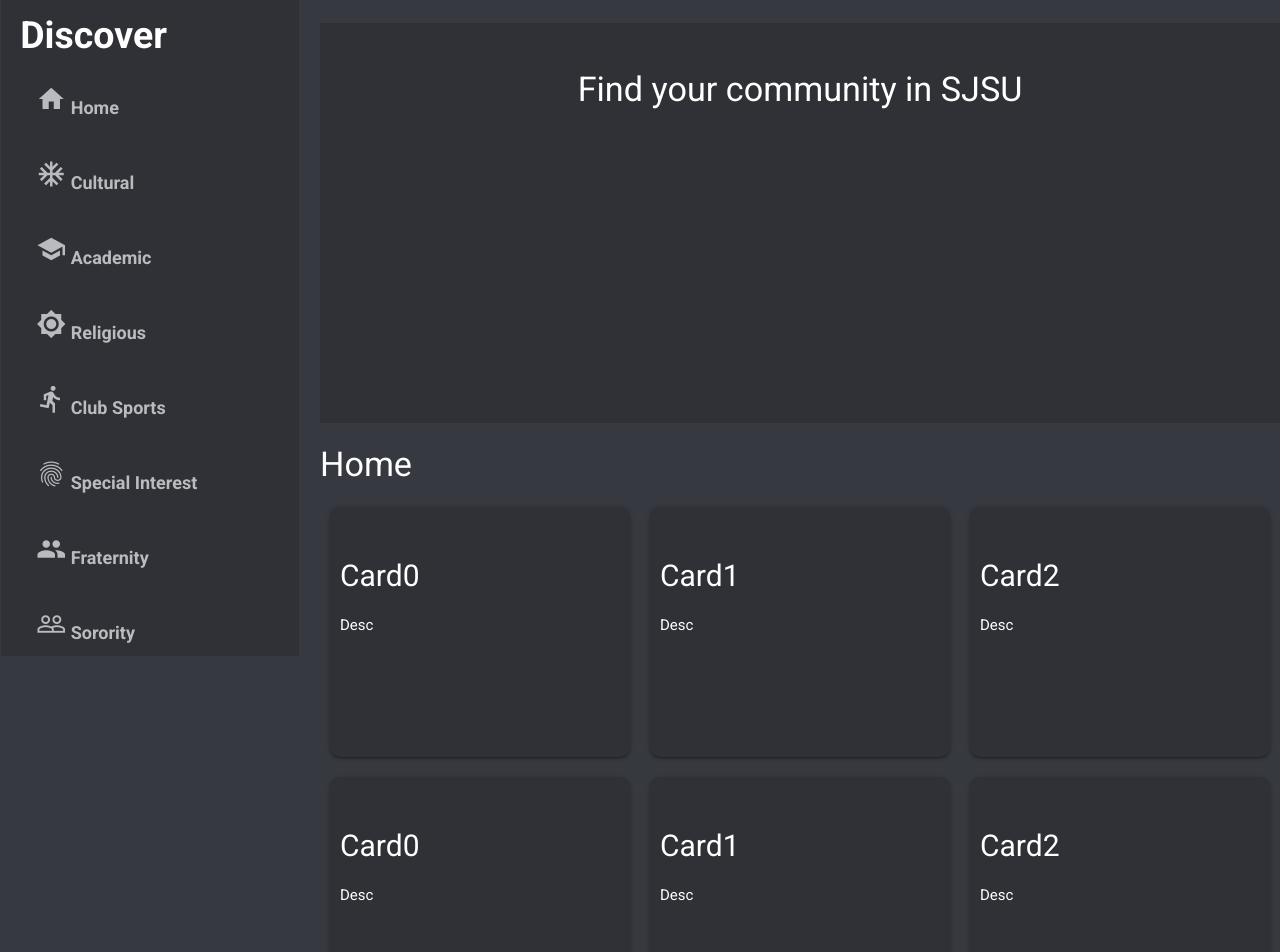
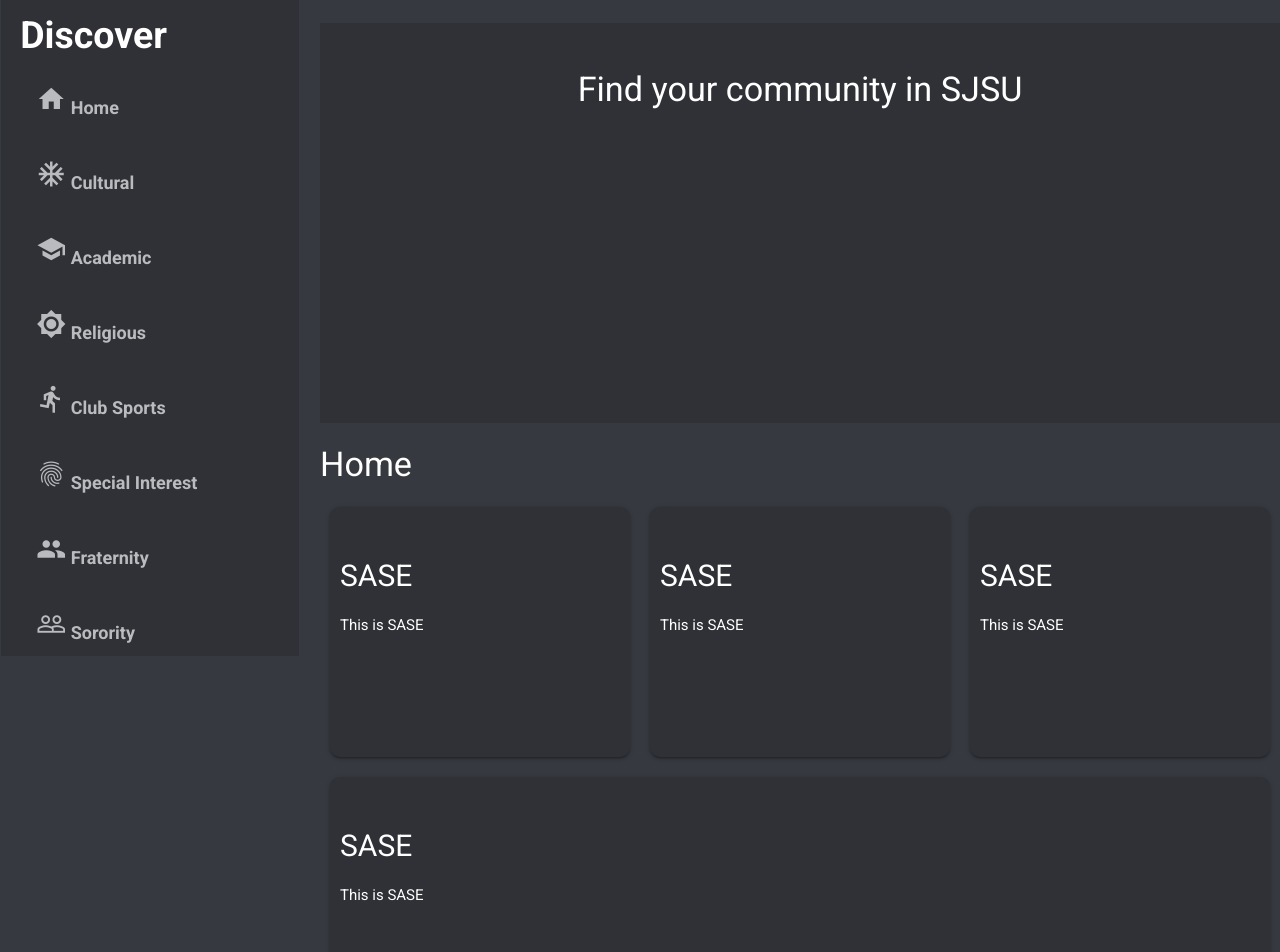
Before and after one commit to aibarrola/DiscordUniversityExplore, a React (Create React App) app: page / in a window 1280 px wide. Shown: the top 952 px of the page. Built offline with nearby package versions, Linux system fonts and the light colour scheme.

Commit message:
Staging card code for adding new orgs

```diff
--- a/src/components/Main.js
+++ b/src/components/Main.js
@@ -3,18 +3,22 @@ import Home from '../components/pages/Home';
 import Card from '../components/Card/card'
 import '../components/Card/card.css'
 
+let orgs = [{orgName:"SASE", orgDesc:"This is SASE"},
+{orgName:"SASE", orgDesc:"This is SASE"},
+{orgName:"SASE", orgDesc:"This is SASE"},
+{orgName:"SASE", orgDesc:"This is SASE"},
+];
 
 
-function row() {
-
-    let row = []
+//returns a row
+function toRow(row) {
+    let cardRow = []
     function card() {
-        for(let i = 0; i < 3; i++) {
-            row.push(<Card orgName={"Card" + i} orgDesc="Desc" />)
+        for(let i = 0; i < row.length; i++) {
+            cardRow.push(row[i]);
         }
-        return row;
+        return cardRow;
     }
-
     return(
         <div className ="cardContainer">
             {card()}
@@ -22,22 +26,47 @@ function row() {
     )
 }
 
+function toCard(org) {
+    return(
+        <Card orgName={org.orgName} orgDesc={org.orgDesc} />
+    )
+}
 
-function displayRow() {
-
+//pseudocode: if the row has hit 3, push the current row into rows, then start a new row
+function display() {
+    let row = [];
     let rows = [];
 
-    for(let i = 0; i < 3; i ++) {
-        rows.push(row());
+    //organize the cards
+    for(let  i = 0; i < orgs.length; i++) {
+        if((i+1) % 3 == 0 && i != 0) {
+            row.push(toCard(orgs[i])); //push the 3rd col, before  adding the row
+            rows.push(row);
+            row = [];
+        } else {
+            row.push(toCard(orgs[i]));
+        }
     }
-    return rows;
+    if(row.length != 0) {
+        rows.push(row);
+    }
+
+    //display the cards
+    let newList  =[];
+    for(let i = 0; i < rows.length; i++) {
+        newList.push(toRow(rows[i])); //convert each row to a card component
+    }
+    return newList;
+
 }
+
+
 
 function Main({page}){
     return(
         <div>
             <h4> {page} </h4>
-            {displayRow()}
+            {display()}
         </div>
     )
 }
```
